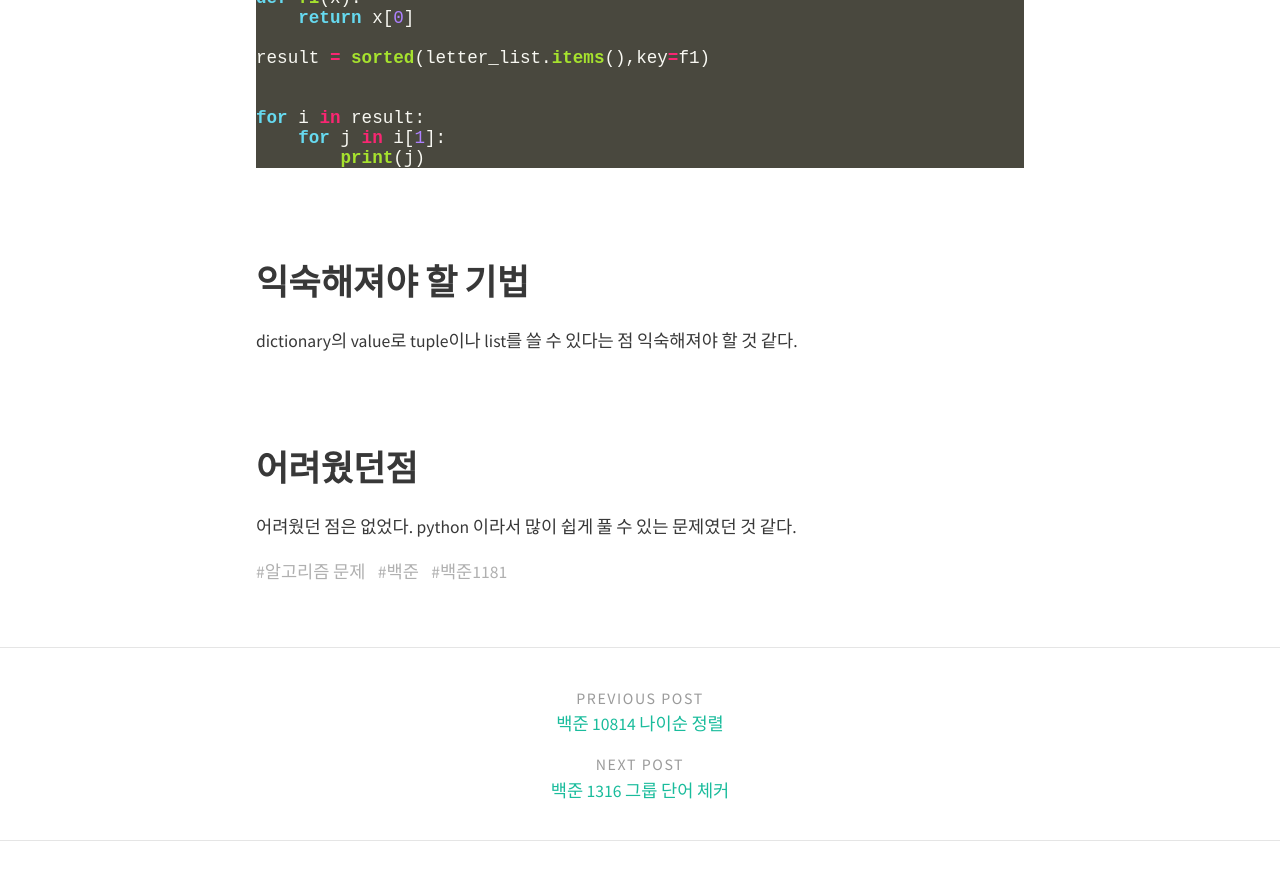
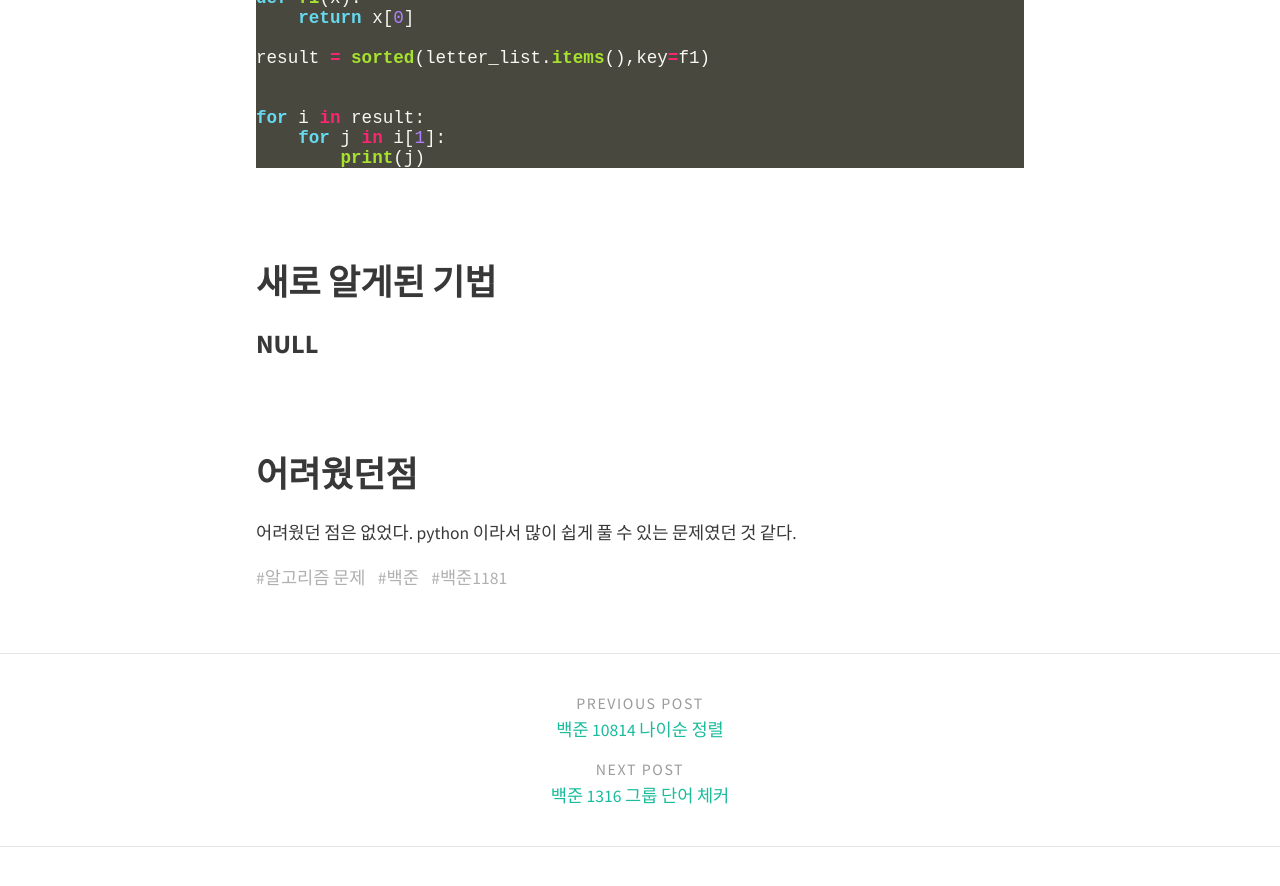
Before and after one commit to ksshlee/ksshlee.github.io, a Jekyll site: the page built from _posts/Algorithm/AL_Problem/2019-12-4-백준 1181 단어 정렬.md, in a window 1280 px wide and 900 px high, scrolled down 3480 px. Shown: the top 886 px of the window. Built offline with Jekyll 4.4.1, drawn with Linux system fonts in a browser that asks for light colours; nearby versions of some CDN libraries.

Commit message:
<수정>백준1181 단어 정렬 수정

````diff
--- a/_posts/Algorithm/AL_Problem/2019-12-4-백준 1181 단어 정렬.md
+++ b/_posts/Algorithm/AL_Problem/2019-12-4-백준 1181 단어 정렬.md
@@ -115,11 +115,9 @@ for i in result:
 ```
 <br><br>
 
-익숙해져야 할 기법
+새로 알게된  기법
 -------
-
-dictionary의 value로 tuple이나 list를 쓸 수 있다는 점 익숙해져야 할 것 같다.
-
+<h3>NULL</h3>
 
 <br><br>
 
````
Also changed, not shown: 3 other files.
